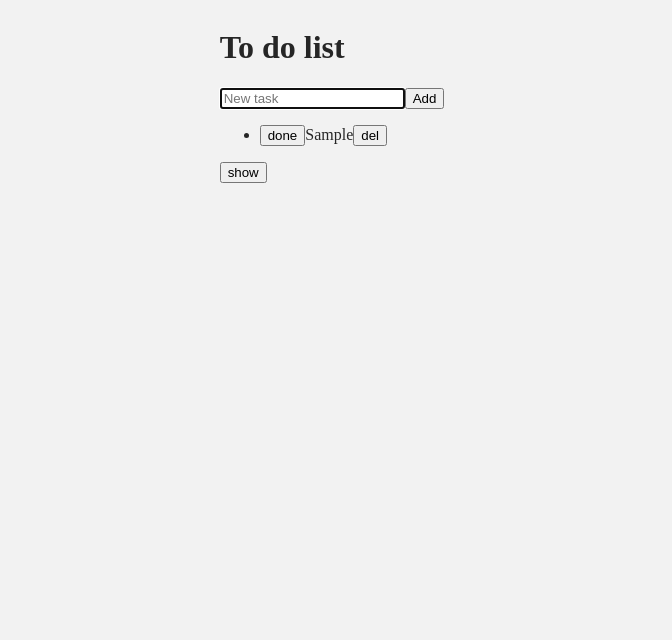
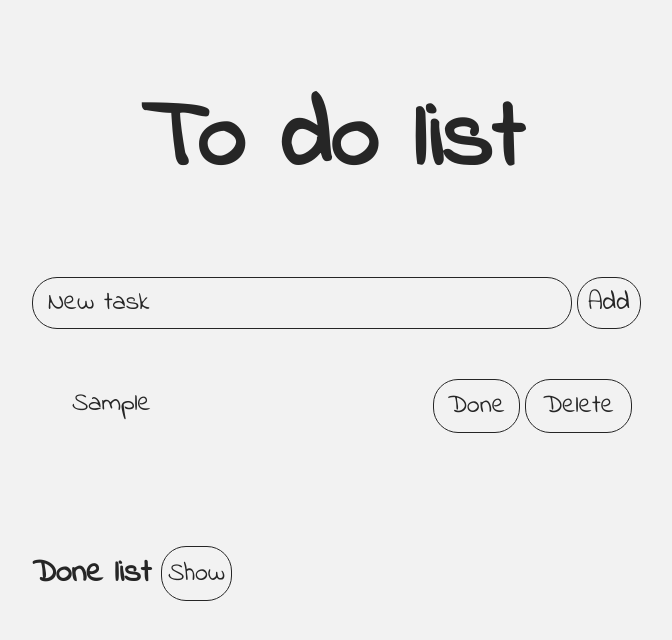
Before and after one commit to amiloszewicz/todo-list, a React app: page / in a window 1280 px wide. Both pictures are taken after typing "Sample" into the empty fields and a click on the button "Add". Shown: the top 640 px of the page, without its empty margins (308-980 px from the left). Built offline with nearby package versions, Linux system fonts and the light colour scheme.

Commit message:
refactor style

```diff
--- a/src/App.js
+++ b/src/App.js
@@ -16,7 +16,7 @@ class App extends React.Component {
       currentItem: { text: '', key: '' },
       toDoItems: [],
       doneItems: [],
-      showDoneList: { status: false, name: 'show' }
+      showDoneList: { status: false, name: 'Show' }
     };
     this.inputElement = React.createRef();
   }
@@ -91,11 +91,11 @@ class App extends React.Component {
 
     if (showDoneListStatus === false) {
       this.setState({
-        showDoneList: { status: !showDoneListStatus, name: 'hide' }
+        showDoneList: { status: !showDoneListStatus, name: 'Hide' }
       });
     } else {
       this.setState({
-        showDoneList: { status: !showDoneListStatus, name: 'show' }
+        showDoneList: { status: !showDoneListStatus, name: 'Show' }
       });
     }
   };
--- a/src/ShowHideButton.js
+++ b/src/ShowHideButton.js
@@ -4,7 +4,13 @@ class ShowHideButton extends Component {
   render() {
     return (
       <div className='showHideDoneListButton'>
-        <button onClick={this.props.showHideDoneItemsList}>{this.props.showDoneList.name}</button>
+        <h1 className='doneListTitle'>Done list</h1>
+        <button
+          onClick={this.props.showHideDoneItemsList}
+          className='showHidedoneListButton'
+        >
+          {this.props.showDoneList.name}
+        </button>
       </div>
     );
   }
--- a/src/TodoItems.js
+++ b/src/TodoItems.js
@@ -3,11 +3,21 @@ import React, { Component } from 'react';
 class TodoItems extends Component {
   createTasks = item => {
     return (
-      <div key={item.key}>
-        <li>
-          <button onClick={() => this.props.doneItem(item.key)}>done</button>
+      <div key={item.key} className='toDoItemContainer'>
+        <li className='itemToDo'>
           {item.text}
-          <button onClick={() => this.props.deleteItem(item.key)}>del</button>
+          <button
+            onClick={() => this.props.doneItem(item.key)}
+            className='doneItemButton'
+          >
+            Done
+          </button>
+          <button
+            onClick={() => this.props.deleteItem(item.key)}
+            className='deleteItemButton'
+          >
+            Delete
+          </button>
         </li>
       </div>
     );
--- a/src/TodoList.js
+++ b/src/TodoList.js
@@ -8,14 +8,17 @@ class TodoList extends Component {
   render() {
     return (
       <div className='todoListMain'>
-        <form onSubmit={this.props.addItem}>
+        <form onSubmit={this.props.addItem} className='todoForm'>
           <input
             placeholder='New task'
             ref={this.props.inputElement}
             value={this.props.currentItem.text}
             onChange={this.props.handleInput}
+            className='todoInput'
           />
-          <button type="submit">Add</button>
+          <button type='submit' className='submitNewToDoItemBtn'>
+            Add
+          </button>
         </form>
       </div>
     );
--- a/src/index.html
+++ b/src/index.html
@@ -3,7 +3,8 @@
 <head>
     <meta charset="utf-8">
     <title>to do list</title>
-</head>
+    <!-- font -->
+    <link href="https://fonts.googleapis.com/css?family=Indie+Flower" rel="stylesheet"></head>
 <body>
     <div id="app">
     </div>
--- a/src/main.css
+++ b/src/main.css
@@ -6,7 +6,111 @@ body {
   color: #262626;
 }
 
+/* app container & basic grid style */
 #app {
   grid-column: 2;
   justify-self: center;
+  width: 600px;
+  max-width: 600px;
 }
+
+/* main title style */
+.header {
+  text-align: center;
+  font-size: 48px;
+}
+
+/* form and children */
+.todoForm {
+  text-align: center;
+  display: grid;
+  grid-template-columns: 90% auto;
+}
+
+.todoInput {
+  font-family: 'Indie Flower', cursive;
+  background-color: #f2f2f2;
+  border: 1px solid #262626;
+  line-height: 50px;
+  font-size: 26px;
+  padding: 0 15px;
+  border-radius: 25px;
+}
+
+::placeholder {
+  color: #262626;
+  font-family: 'Indie Flower', cursive;
+}
+
+/* basic, common style for all buttons */
+button {
+  font-family: 'Indie Flower', cursive;
+  color: #262626;
+  background-color: transparent;
+  border: 1px solid #262626;
+  border-radius: 25px;
+  font-size: 26px;
+  line-height: 50px;
+}
+
+.todoInput:focus {outline:0;}
+button:focus {outline:0;}
+
+/* indyvidual style for buttons  */
+.submitNewToDoItemBtn {
+  margin-left: 5px;
+  padding: 0 10px;
+}
+
+.submitNewToDoItemBtn:hover, .showHidedoneListButton:hover  {
+  background-color: #b3b3b3;
+}
+
+/* to do items list and it children */
+.theList {
+  margin-top: 50px;
+}
+
+.itemToDo {
+  display: grid;
+  grid-template-columns: 60% 20% 20%;
+  font-size: 26px;
+  line-height: 50px;
+  margin-bottom: 10px;
+  word-break:break-all;
+}
+
+.doneItemButton {
+  margin-left: 25px;
+}
+
+.doneItemButton:hover {
+  background-color: #94b8b8;
+}
+
+.deleteItemButton {
+  margin-left: 5px;
+}
+
+.deleteItemButton:hover {
+  background-color: #d27979;
+}
+
+/* list of done items and it children */
+.showHideDoneListButton {
+  margin-top: 80px;
+  display: inline-flex;
+  align-items: center
+}
+
+.doneListTitle {
+  margin-right: 10px;
+}
+
+.showHidedoneListButton {
+  height: 55px;
+}
+
+.doneItemsList {
+  margin-top: -20px;
+}
```
